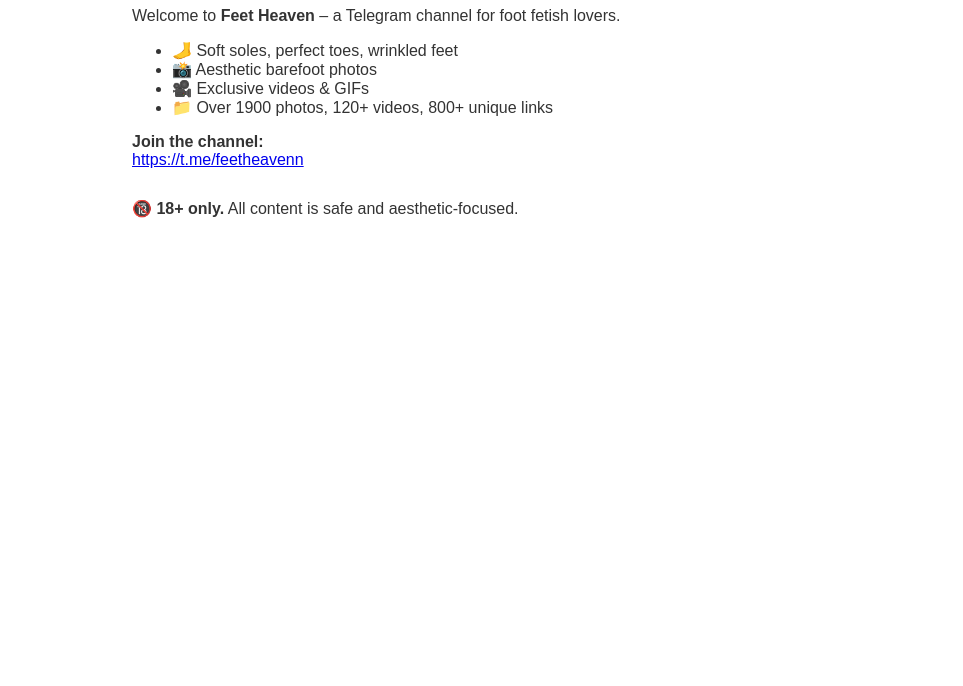
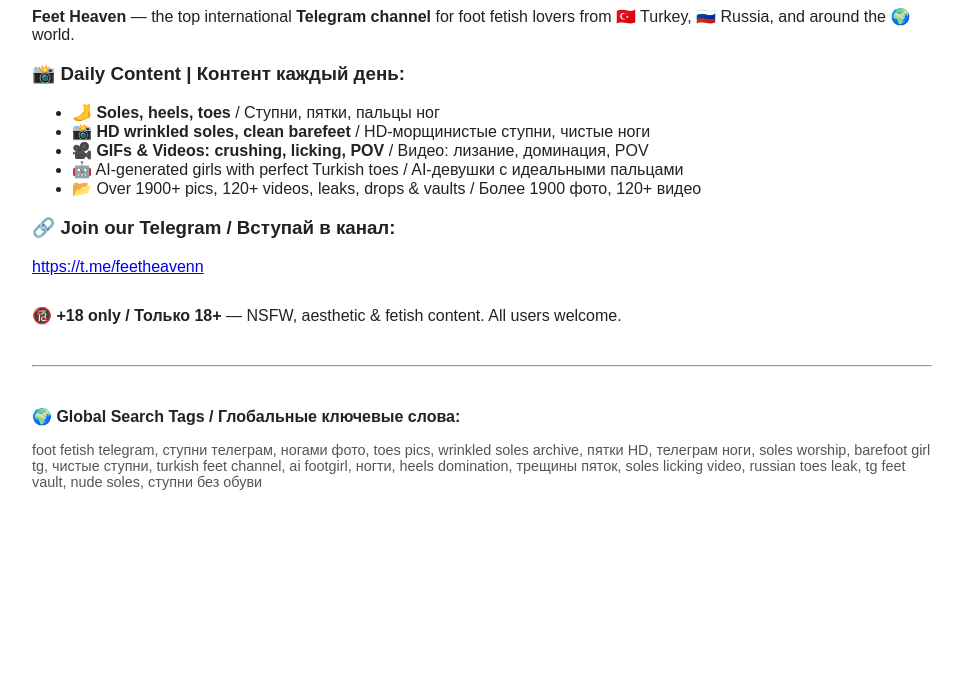
Before and after one commit to feetheavenn/feetheaven-site, a plain HTML site: page index.html in a window 1280 px wide. Shown: the part 114-800 px from the top of the page, without its empty margins (158-1121 px from the left). Drawn offline with Linux system fonts and the light colour scheme.

Commit message:
Update index.html

```diff
--- a/index.html
+++ b/index.html
@@ -2,26 +2,36 @@
 <html lang="en">
 <head>
   <meta charset="UTF-8" />
-  <meta name="description" content="Foot fetish Telegram channel with soles, toes, barefoot and more.">
-  <meta name="keywords" content="foot fetish, feet telegram, toes, soles, feetheaven, soft feet, barefoot pics">
+  <meta name="description" content="Telegram канал с фетиш-контентом ступней, ногами, пальцами, пяточками, barefeet, soles, toes.">
+  <meta name="keywords" content="foot fetish, ступни, toes pics, ноги, heels, пятки, feet telegram, telegram feet, wrinkled soles, телеграм канал ноги, soft foot pics, ногти, feet leak, turkish soles, soles видео, barefoot girls, ногами фотки, ai feet, feet heaven">
   <meta name="viewport" content="width=device-width, initial-scale=1.0" />
-  <title>Feet Heaven | Telegram Foot Fetish</title>
+  <title>Feet Heaven 👣 | Ступни | Toes | Telegram Fetish Channel</title>
 </head>
-<body style="font-family:sans-serif; background-color:#fff; color:#333; padding:40px; max-width:700px; margin:auto;">
+<body style="font-family:sans-serif; background-color:#fff; color:#222; padding:40px; max-width:900px; margin:auto;">
 
-  <h1>Feet Heaven 👣</h1>
-  <p>Welcome to <strong>Feet Heaven</strong> – a Telegram channel for foot fetish lovers.</p>
+  <h1>Feet Heaven 👣 / Ступни Телеграм</h1>
+  <p><strong>Feet Heaven</strong> — the top international <strong>Telegram channel</strong> for foot fetish lovers from 🇹🇷 Turkey, 🇷🇺 Russia, and around the 🌍 world.</p>
 
+  <h3>📸 Daily Content | Контент каждый день:</h3>
   <ul>
-    <li>🦶 Soft soles, perfect toes, wrinkled feet</li>
-    <li>📸 Aesthetic barefoot photos</li>
-    <li>🎥 Exclusive videos & GIFs</li>
-    <li>📁 Over 1900 photos, 120+ videos, 800+ unique links</li>
+    <li>🦶 <strong>Soles, heels, toes</strong> / Ступни, пятки, пальцы ног</li>
+    <li>📸 <strong>HD wrinkled soles, clean barefeet</strong> / HD-морщинистые ступни, чистые ноги</li>
+    <li>🎥 <strong>GIFs & Videos: crushing, licking, POV</strong> / Видео: лизание, доминация, POV</li>
+    <li>🤖 AI-generated girls with perfect Turkish toes / AI-девушки с идеальными пальцами</li>
+    <li>📂 Over 1900+ pics, 120+ videos, leaks, drops & vaults / Более 1900 фото, 120+ видео</li>
   </ul>
 
-  <p><strong>Join the channel:</strong><br>
-  <a href="https://t.me/feetheavenn" target="_blank">https://t.me/feetheavenn</a></p>
+  <h3>🔗 Join our Telegram / Вступай в канал:</h3>
+  <p><a href="https://t.me/feetheavenn" target="_blank">https://t.me/feetheavenn</a></p>
 
-  <p style="margin-top:30px;">🔞 <strong>18+ only.</strong> All content is safe and aesthetic-focused.</p>
+  <p style="margin-top:30px;">🔞 <strong>+18 only / Только 18+</strong> — NSFW, aesthetic & fetish content. All users welcome.</p>
+
+  <hr style="margin:40px 0;">
+
+  <p><strong>🌍 Global Search Tags / Глобальные ключевые слова:</strong></p>
+  <p style="font-size:0.9em; color:#555;">
+    foot fetish telegram, ступни телеграм, ногами фото, toes pics, wrinkled soles archive, пятки HD, телеграм ноги, soles worship, barefoot girl tg, чистые ступни, turkish feet channel, ai footgirl, ногти, heels domination, трещины пяток, soles licking video, russian toes leak, tg feet vault, nude soles, ступни без обуви
+  </p>
+
 </body>
 </html>
```
